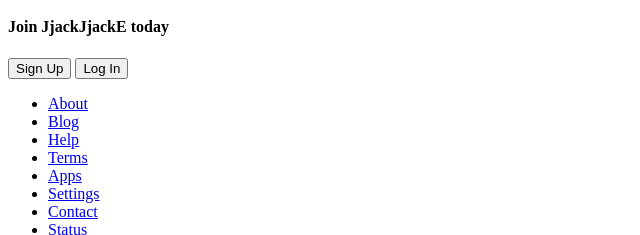
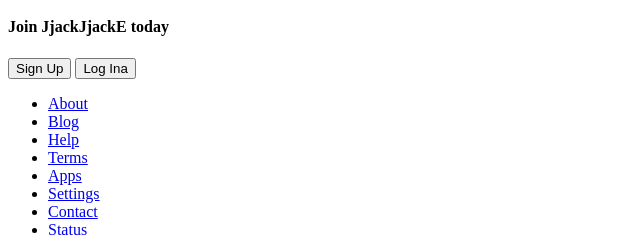
Before and after one commit to chjh6107/JjackJjackJS, a website built with Vite: page index.html in a window 1280 px wide. Shown: the part 371-606 px from the top of the page, 0-640 px from the left. Built offline with nearby package versions, Linux system fonts and the light colour scheme.

Commit message:
push test

```diff
--- a/index.html
+++ b/index.html
@@ -59,7 +59,7 @@
           <h1>explore what's happenning in the world</h1>
           <h4>Join JjackJjackE today</h4>
           <button type="button" class="sign-up">Sign Up</button>
-          <button type="button" class="log-in">Log In</button>
+          <button type="button" class="log-in">Log Ina</button>
         </div>
       </div>
     </div>
```
